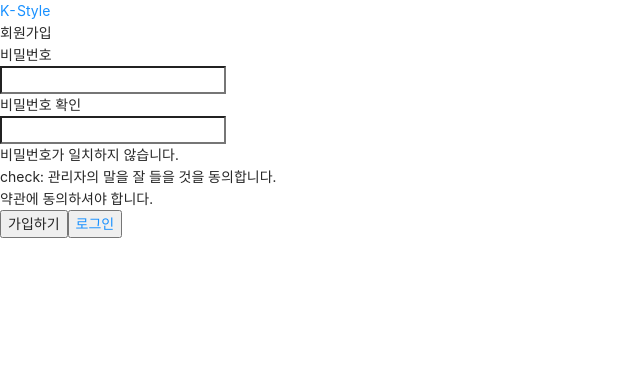
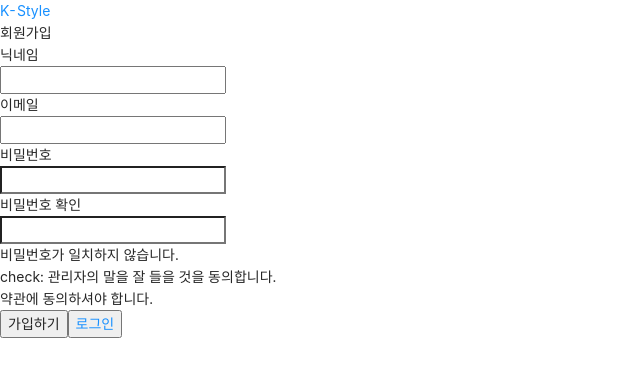
Before and after one commit to KYH9800/e-Library, a Next.js app in the folder prepare/front/: page /signup in a window 1280 px wide. Shown: the top 376 px of the page, without its empty margins (0-640 px from the left). Built offline with nearby package versions, Linux system fonts and the light colour scheme.

Commit message:
setting login && signup html

```diff
--- a/prepare/front/pages/signup.js
+++ b/prepare/front/pages/signup.js
@@ -12,6 +12,16 @@ const Signup = () => {
         </Link>
       </div>
       <div>회원가입</div>
+      <div>
+        <label htmlFor="user-nickname">닉네임</label>
+        <br />
+        <input type="nickname" name="user-nickname" required />
+      </div>
+      <div>
+        <label htmlFor="user-email">이메일</label>
+        <br />
+        <input type="email" name="user-email" required />
+      </div>
       <div>
         <label htmlFor="user-password">비밀번호</label>
         <br />
```
Also changed, not shown: prepare/front/pages/login.js (+20 -8 lines).
